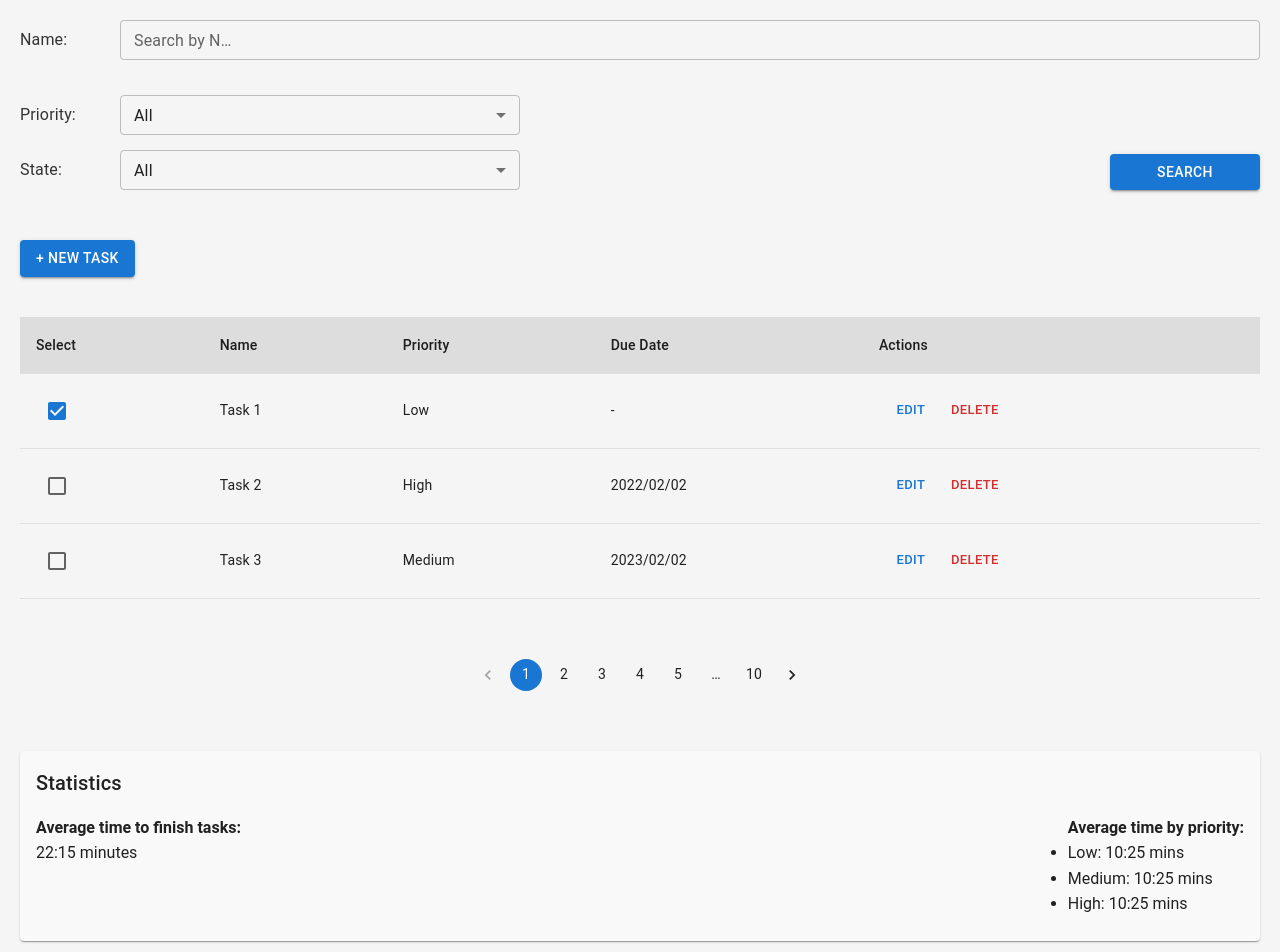
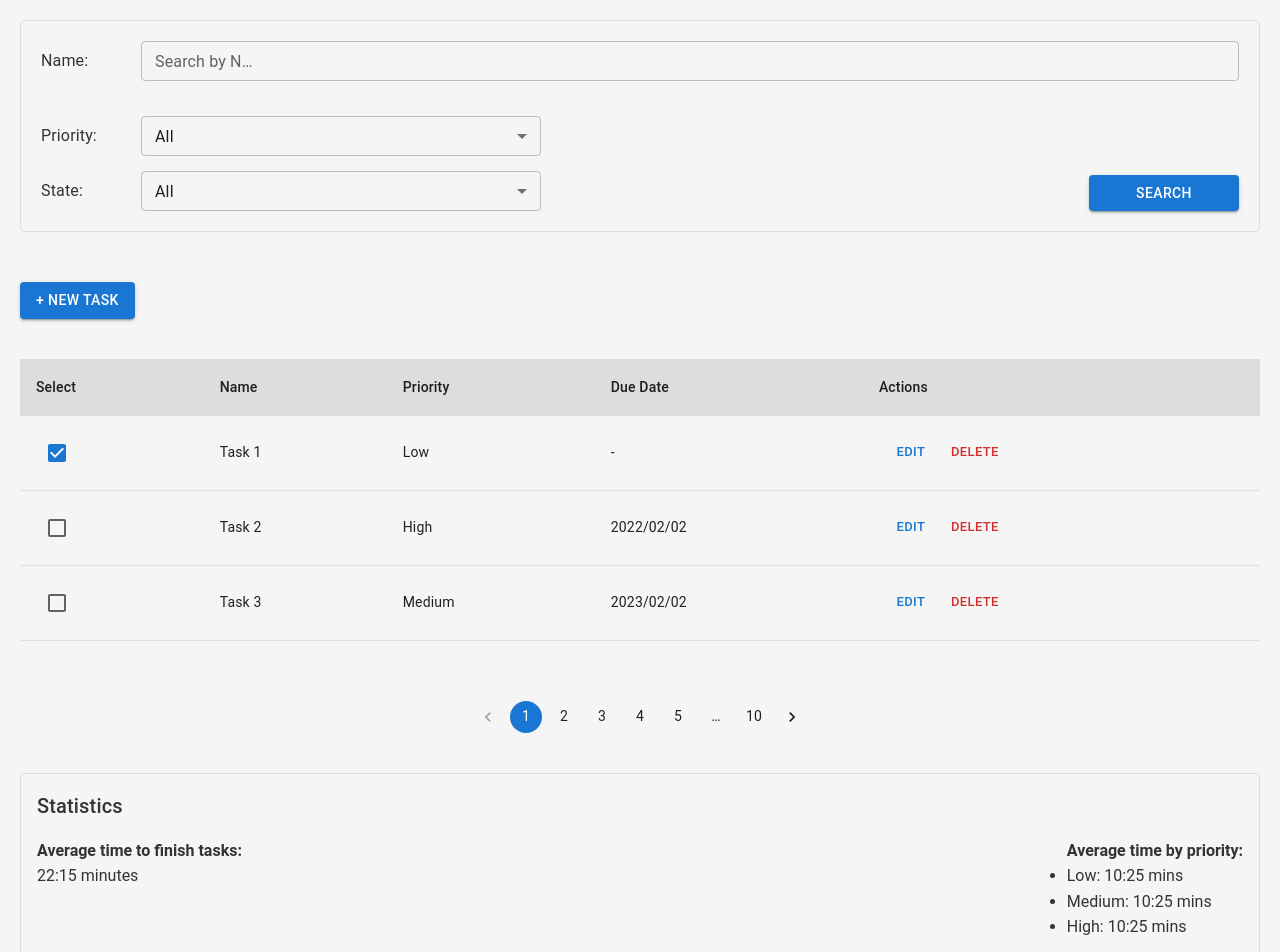
Before and after one commit to ramonGomezEnc/BreakableToyI, a React (Vite) app in the folder frontend/: page / in a window 1280 px wide. Shown: the top 952 px of the page. Built offline with nearby package versions, Linux system fonts and the light colour scheme.

Commit message:
fix: styling related to borders

```diff
--- a/frontend/src/components/Statistics.tsx
+++ b/frontend/src/components/Statistics.tsx
@@ -1,10 +1,10 @@
 import React from 'react';
-import { Card, CardContent, Typography, Box } from '@mui/material';
+import { CardContent, Typography, Box } from '@mui/material';
 import styled from '@emotion/styled';
 
-const StyledStatistics = styled(Card)`
-  background-color: #f9f9f9;
-  margin-top: 20px;
+const StyledStatistics = styled(Box)`
+  border: 1px solid #ddd;
+  border-radius: 5px;
 `;
 
 const Statistics: React.FC = () => {
--- a/frontend/src/components/TaskFilters.tsx
+++ b/frontend/src/components/TaskFilters.tsx
@@ -4,6 +4,9 @@ import styled from 'styled-components';
 
 const MainContainer = styled(Box)`
   display: flex;
+  border: 1px solid #ddd;
+  border-radius: 5px;
+  padding: 20px;
   flex-direction: column;
   margin-bottom: 30px;
   gap: 20px;
```
